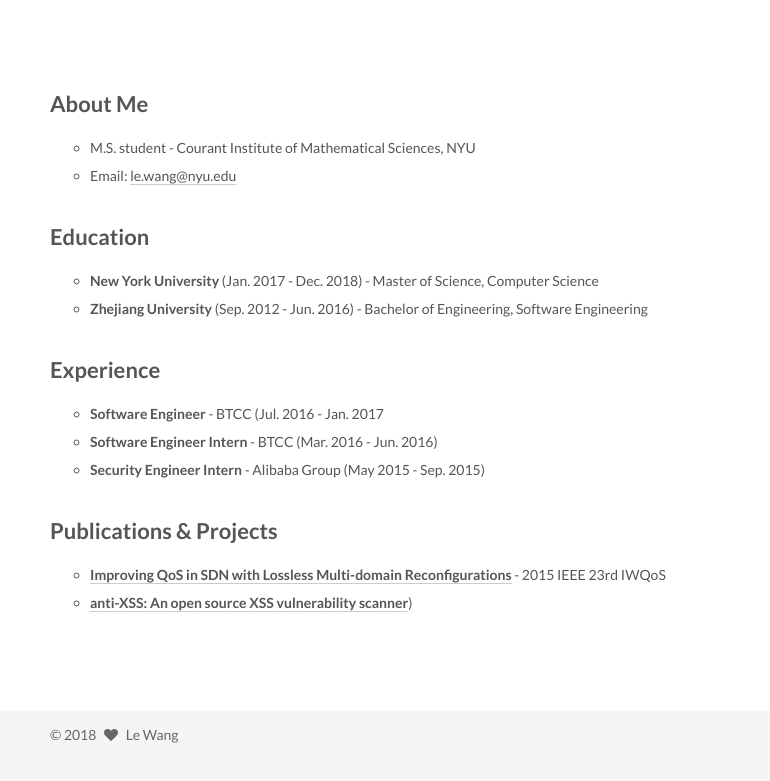
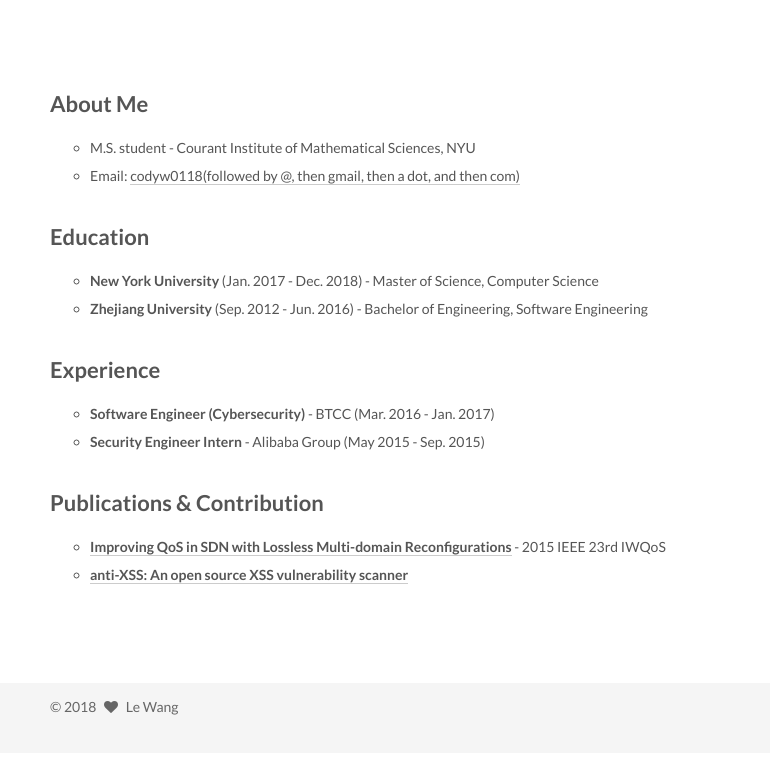
Before and after one commit to lewang2333/lewang2333.github.io, a plain HTML site: page about/index.html in a window 1280 px wide. Shown: the part 93-874 px from the top of the page, without its empty margins (240-1010 px from the left). After the commit the page ends 846 px from the top, so only its background shows below. Drawn offline with Linux system fonts and the light colour scheme.

Commit message:
Site updated: 2018-03-03 03:44:16

```diff
--- a/about/index.html
+++ b/about/index.html
@@ -94,17 +94,17 @@
 
 
 
-<meta name="description" content="About Me M.S. student - Courant Institute of Mathematical Sciences, NYU Email: &amp;#108;&amp;#101;&amp;#x2e;&amp;#x77;&amp;#x61;&amp;#110;&amp;#103;&amp;#64;&amp;#110;&amp;#121;&amp;#x75;&amp;#46;&amp;#x65;&amp;#x64;&amp;#117;  Education New York University (">
+<meta name="description" content="About Me M.S. student - Courant Institute of Mathematical Sciences, NYU Email: codyw0118(followed by @, then gmail, then a dot, and then com)  Education New York University (Jan. 2017 - Dec. 2018) - M">
 <meta property="og:type" content="website">
 <meta property="og:title" content="Le Wang&#39; Blog">
 <meta property="og:url" content="https://lewang2333.github.io/about/index.html">
 <meta property="og:site_name" content="Le Wang&#39; Blog">
-<meta property="og:description" content="About Me M.S. student - Courant Institute of Mathematical Sciences, NYU Email: &amp;#108;&amp;#101;&amp;#x2e;&amp;#x77;&amp;#x61;&amp;#110;&amp;#103;&amp;#64;&amp;#110;&amp;#121;&amp;#x75;&amp;#46;&amp;#x65;&amp;#x64;&amp;#117;  Education New York University (">
+<meta property="og:description" content="About Me M.S. student - Courant Institute of Mathematical Sciences, NYU Email: codyw0118(followed by @, then gmail, then a dot, and then com)  Education New York University (Jan. 2017 - Dec. 2018) - M">
 <meta property="og:locale" content="en">
-<meta property="og:updated_time" content="2018-02-28T02:03:56.998Z">
+<meta property="og:updated_time" content="2018-03-03T08:43:38.983Z">
 <meta name="twitter:card" content="summary">
 <meta name="twitter:title" content="Le Wang&#39; Blog">
-<meta name="twitter:description" content="About Me M.S. student - Courant Institute of Mathematical Sciences, NYU Email: &amp;#108;&amp;#101;&amp;#x2e;&amp;#x77;&amp;#x61;&amp;#110;&amp;#103;&amp;#64;&amp;#110;&amp;#121;&amp;#x75;&amp;#46;&amp;#x65;&amp;#x64;&amp;#117;  Education New York University (">
+<meta name="twitter:description" content="About Me M.S. student - Courant Institute of Mathematical Sciences, NYU Email: codyw0118(followed by @, then gmail, then a dot, and then com)  Education New York University (Jan. 2017 - Dec. 2018) - M">
 
 
 
@@ -279,20 +279,19 @@
 
           <h2 id="About-Me"><a href="#About-Me" class="headerlink" title="About Me"></a>About Me</h2><ul>
 <li>M.S. student - Courant Institute of Mathematical Sciences, NYU</li>
-<li>Email: <a href="mailto:&#108;&#101;&#x2e;&#x77;&#x61;&#110;&#103;&#64;&#110;&#121;&#x75;&#46;&#x65;&#x64;&#117;" target="_blank" rel="noopener">&#108;&#101;&#x2e;&#x77;&#x61;&#110;&#103;&#64;&#110;&#121;&#x75;&#46;&#x65;&#x64;&#117;</a></li>
+<li>Email: <a href="mailto:codyw0118@gmail.com" target="_blank" rel="noopener">codyw0118(followed by @, then gmail, then a dot, and then com)</a></li>
 </ul>
 <h2 id="Education"><a href="#Education" class="headerlink" title="Education"></a>Education</h2><ul>
 <li><strong>New York University</strong> (Jan. 2017 - Dec. 2018) - Master of Science, Computer Science</li>
 <li><strong>Zhejiang University</strong> (Sep. 2012 - Jun. 2016) - Bachelor of Engineering, Software Engineering</li>
 </ul>
 <h2 id="Experience"><a href="#Experience" class="headerlink" title="Experience"></a>Experience</h2><ul>
-<li><strong>Software Engineer</strong> - BTCC (Jul. 2016 - Jan. 2017</li>
-<li><strong>Software Engineer Intern</strong> - BTCC (Mar. 2016 - Jun. 2016)</li>
+<li><strong>Software Engineer (Cybersecurity)</strong> - BTCC (Mar. 2016 - Jan. 2017)</li>
 <li><strong>Security Engineer Intern</strong> - Alibaba Group (May 2015 - Sep. 2015)</li>
 </ul>
-<h2 id="Publications-amp-Projects"><a href="#Publications-amp-Projects" class="headerlink" title="Publications &amp; Projects"></a>Publications &amp; Projects</h2><ul>
+<h2 id="Publications-amp-Contribution"><a href="#Publications-amp-Contribution" class="headerlink" title="Publications &amp; Contribution"></a>Publications &amp; Contribution</h2><ul>
 <li><a href="http://ieeexplore.ieee.org/document/7404714/" target="_blank" rel="noopener"><strong>Improving QoS in SDN with Lossless Multi-domain Reconfigurations</strong></a> - 2015 IEEE 23rd IWQoS</li>
-<li><a href="(https://github.com/lewang2333/anti-XSS"><strong>anti-XSS: An open source XSS vulnerability scanner</strong></a>)</li>
+<li><a href="https://github.com/lewang2333/anti-XSS" target="_blank" rel="noopener"><strong>anti-XSS: An open source XSS vulnerability scanner</strong></a></li>
 </ul>
 
 
--- a/css/main.css
+++ b/css/main.css
@@ -1807,7 +1807,7 @@ pre .javascript .function {
   width: 4px;
   height: 4px;
   border-radius: 50%;
-  background: #0b53da;
+  background: #c13dee;
 }
 .links-of-blogroll {
   font-size: 13px;
```
Also changed, not shown: 2018/01/01/LeetCode-Solutions/index.html (+4 -4 lines), 2018/02/27/Something-About-Post-Correspondence-Problem/index.html (+4 -4 lines), 2018/03/01/Propositional-Model-Checking/index.html (+4 -4 lines).
